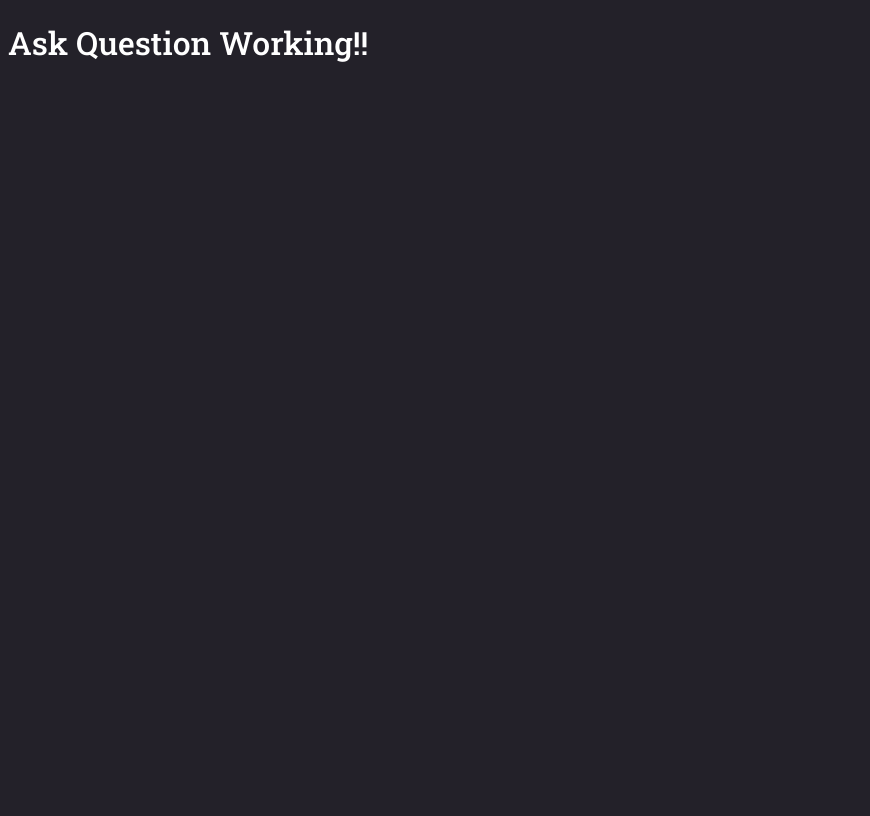
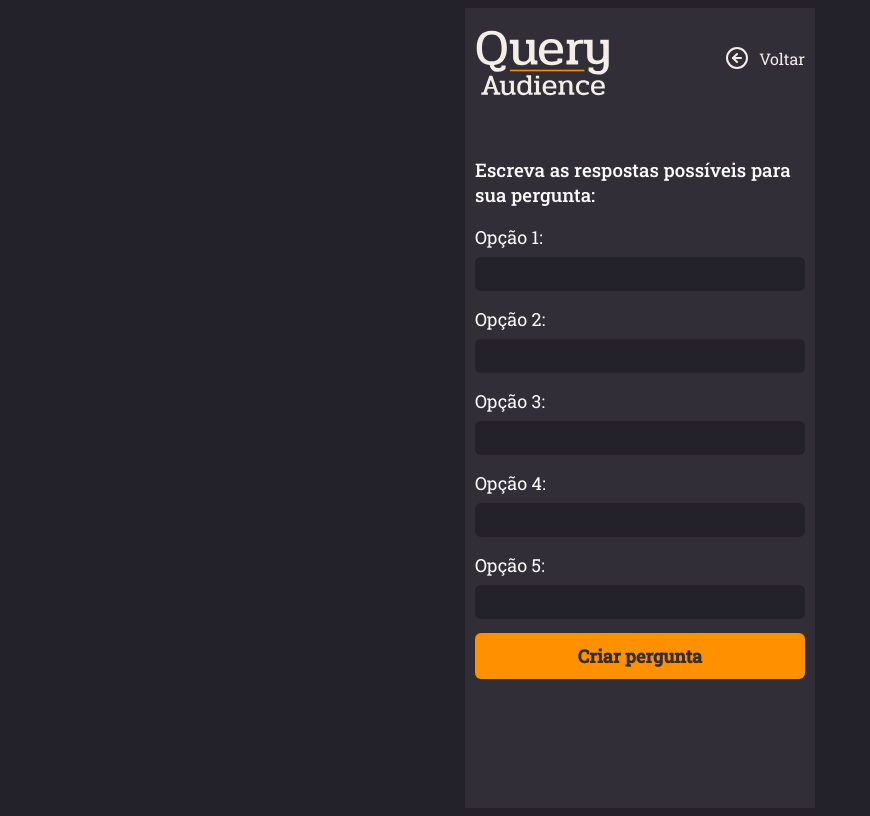
Before and after one commit to Bignotto/qa-web, a React (Create React App) app: page /ask in a window 1280 px wide. Shown: the whole page, without its empty margins (0-870 px from the left). Built offline with nearby package versions, Linux system fonts and the light colour scheme.

Commit message:
create new question page done

```diff
--- a/src/App.tsx
+++ b/src/App.tsx
@@ -6,6 +6,8 @@ import GlobalStyle from "./styles/global";
 import Routes from "./routes";
 // import AppProvider from "./hooks";
 
+import "./styles/global.css";
+
 const App: React.FC = () => (
   <BrowserRouter>
     <Routes />
--- a/src/pages/AskQuestion/index.tsx
+++ b/src/pages/AskQuestion/index.tsx
@@ -1,12 +1,51 @@
 import React from "react";
-import { useHistory, useLocation } from "react-router-dom";
+import { useHistory, useLocation, Link } from "react-router-dom";
 
-interface ParamTypes {
-  questionText: string;
-}
+import { FiArrowLeftCircle } from "react-icons/fi";
+import "./styles.css";
+import logo from "../../assets/logo.svg";
+
 const AskQuestion: React.FC = () => {
   const question = localStorage.getItem("question");
-  return <h1>Ask Question Working!!{question}</h1>;
+
+  return (
+    <div id="page-new-question">
+      <header>
+        <img src={logo} alt="Quey Audience" />
+        <div className="back-link">
+          <Link to="/">
+            <FiArrowLeftCircle size="24" />
+            Voltar
+          </Link>
+        </div>
+      </header>
+      <h2>{question}</h2>
+      <form>
+        <h3>Escreva as respostas possíveis para sua pergunta:</h3>
+        <div className="option">
+          <label htmlFor="option1">Opção 1:</label>
+          <input type="text" id="option1" />
+        </div>
+        <div className="option">
+          <label htmlFor="option2">Opção 2:</label>
+          <input type="text" id="option2" />
+        </div>
+        <div className="option">
+          <label htmlFor="option3">Opção 3:</label>
+          <input type="text" id="option3" />
+        </div>
+        <div className="option">
+          <label htmlFor="option4">Opção 4:</label>
+          <input type="text" id="option4" />
+        </div>
+        <div className="option">
+          <label htmlFor="option5">Opção 5:</label>
+          <input type="text" id="option5" />
+        </div>
+        <button>Criar pergunta</button>
+      </form>
+    </div>
+  );
 };
 
 export default AskQuestion;
--- /dev/null
+++ b/src/pages/AskQuestion/styles.css
@@ -0,0 +1,94 @@
+#page-new-question {
+  background: #312e38;
+  width: 100%;
+  max-width: 350px;
+  height: 100vh;
+  margin: 0 auto;
+}
+
+#page-new-question header {
+  flex-direction: row;
+  display: flex;
+  justify-content: space-between;
+  align-items: center;
+  padding: 0 10px 0 10px;
+}
+
+#page-new-question header img {
+  height: 100px;
+}
+
+#page-new-question header .back-link {
+  display: flex;
+  flex-direction: row;
+  align-items: center;
+}
+
+#page-new-question header .back-link a {
+  display: block;
+  color: #f4ede8;
+  text-decoration: none;
+  transition: color 0.2s;
+  display: flex;
+  align-items: center;
+}
+#page-new-question header .back-link a:hover {
+  color: #bebebe;
+}
+
+#page-new-question header .back-link a svg {
+  margin-right: 10px;
+}
+
+#page-new-question h2 {
+  padding: 0 10px 0 10px;
+}
+
+#page-new-question form {
+  padding: 10px;
+}
+
+#page-new-question form .option {
+  flex: 1;
+
+  display: flex;
+  flex-direction: column;
+  margin-bottom: 4px;
+}
+
+#page-new-question form .option + .option {
+  margin-top: 16px;
+}
+
+#page-new-question form .option label {
+  font-size: 18px;
+  margin-bottom: 8px;
+}
+
+#page-new-question form .option input {
+  background: #232129;
+  border-radius: 6px;
+  border: 0;
+  padding: 5px;
+  font-size: 18px;
+  color: #f4ede8;
+}
+
+#page-new-question form button {
+  width: 100%;
+  height: 46px;
+  background: #ff9000;
+  border-radius: 6px;
+  color: #312e38;
+  font-weight: bold;
+  font-size: 18px;
+  border: 0;
+  align-self: flex-end;
+  margin-top: 10px;
+  transition: background-color 0.2s;
+  cursor: pointer;
+}
+
+#page-new-question form button:hover {
+  background: #ffcd8b;
+}
--- a/src/pages/Landing/styles.css
+++ b/src/pages/Landing/styles.css
@@ -1,25 +1,3 @@
-body {
-  color: #fff;
-  background-color: #232129;
-  -webkit-font-smoothing: antialiased;
-}
-body,
-input,
-button,
-textarea {
-  font-family: "Roboto Slab", serif;
-  font-size: 16px;
-}
-h1,
-h2,
-h3,
-h4,
-h5,
-h6,
-strong {
-  font-weight: 500;
-}
-
 #page-landing {
   background: #312e38;
   width: 100%;
@@ -56,7 +34,7 @@ strong {
   font-size: 18px;
   margin-bottom: 8px;
 }
-#page-landing form textarea {
+#page-landing form .field textarea {
   background: #232129;
   border-radius: 6px;
   border: 0;
@@ -66,7 +44,7 @@ strong {
   height: 100px;
 }
 
-#page-landing form input {
+#page-landing form .field input {
   background: #232129;
   border-radius: 6px;
   border: 0;
--- /dev/null
+++ b/src/styles/global.css
@@ -0,0 +1,22 @@
+body {
+  color: #fff;
+  background-color: #232129;
+  -webkit-font-smoothing: antialiased;
+}
+p,
+body,
+input,
+button,
+textarea {
+  font-family: "Roboto Slab", serif;
+  font-size: 16px;
+}
+h1,
+h2,
+h3,
+h4,
+h5,
+h6,
+strong {
+  font-weight: 500;
+}
```
Also changed, not shown: src/pages/Landing/styles.ts (deleted, +0 -38 lines).
